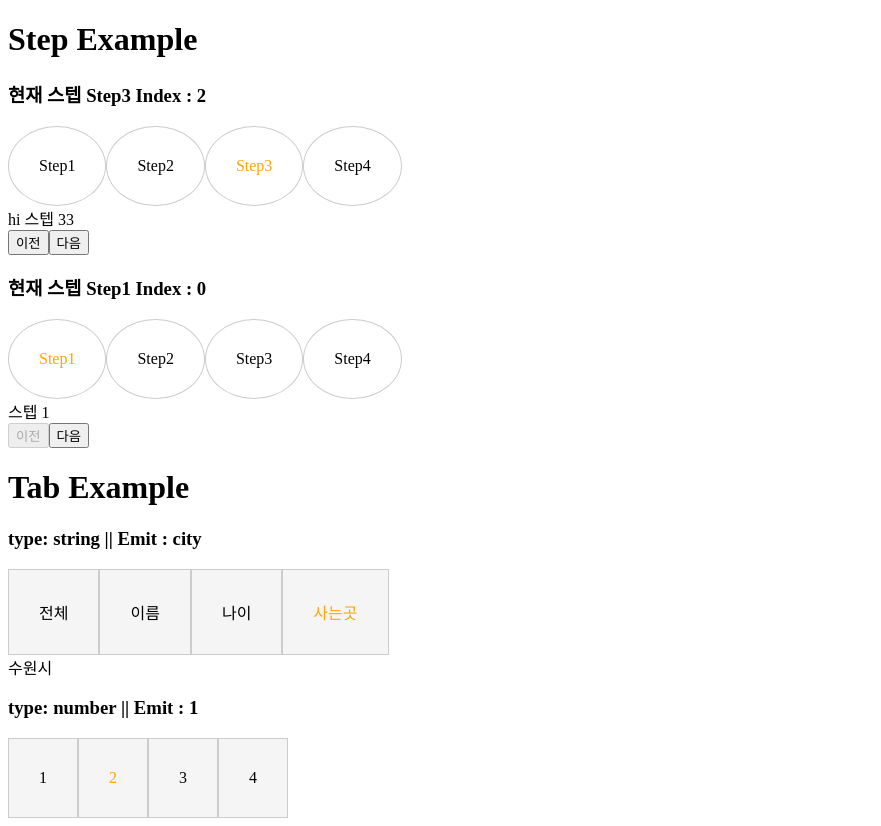
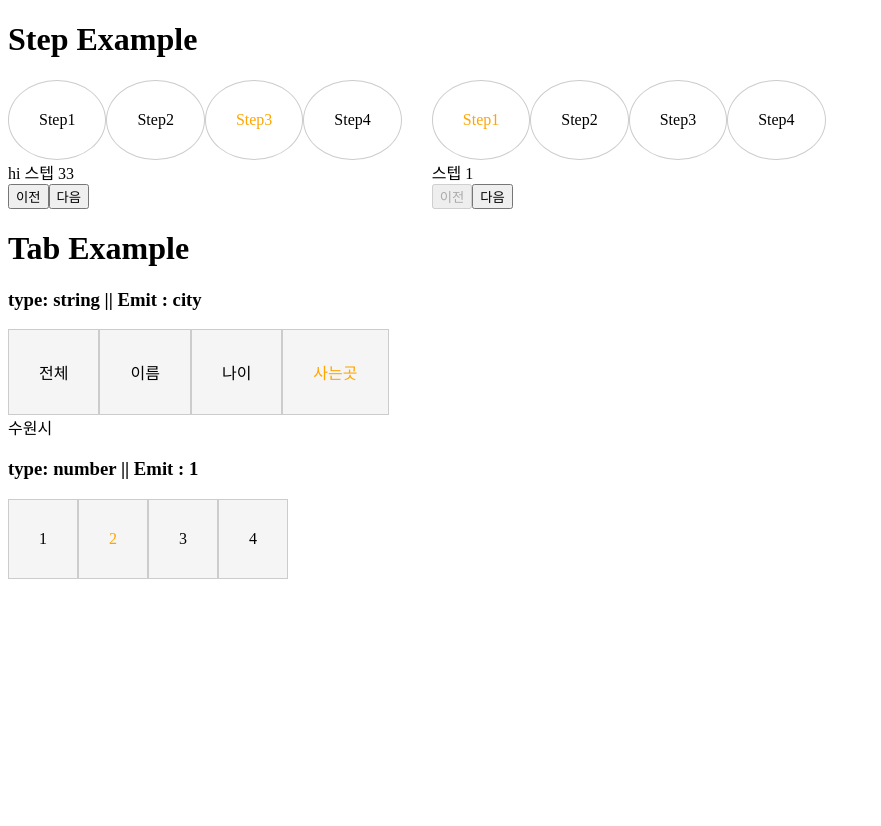
Before and after one commit to leejeongkang/my-component-app, a Nuxt app: page /newNav in a window 1280 px wide. Shown: the whole page, without its empty margins (0-881 px from the left). After the commit the page ends 800 px from the top, so only its background shows below. Built offline with nearby package versions, Linux system fonts and the light colour scheme.

Commit message:
style: 필요없는 주석 및 코드 삭제

```diff
--- a/components/newStep.vue
+++ b/components/newStep.vue
@@ -1,5 +1,4 @@
 <template>
-  <h3>현재 스텝 {{ data[currentIdx][labelKey] }} Index : {{ currentIdx }}</h3>
   <div class="step-container">
     <div
       v-for="(item, index) in data"
@@ -12,7 +11,6 @@
         </span>
       </div>
     </div>
-    <!-- hash tag 사용 -->
     <slot :name="data[currentIdx][valueKey]"></slot>
     <div v-if="showBtn">
       <button @click="moveItem(currentIdx - 1)" :disabled="currentIdx === 0">
```
